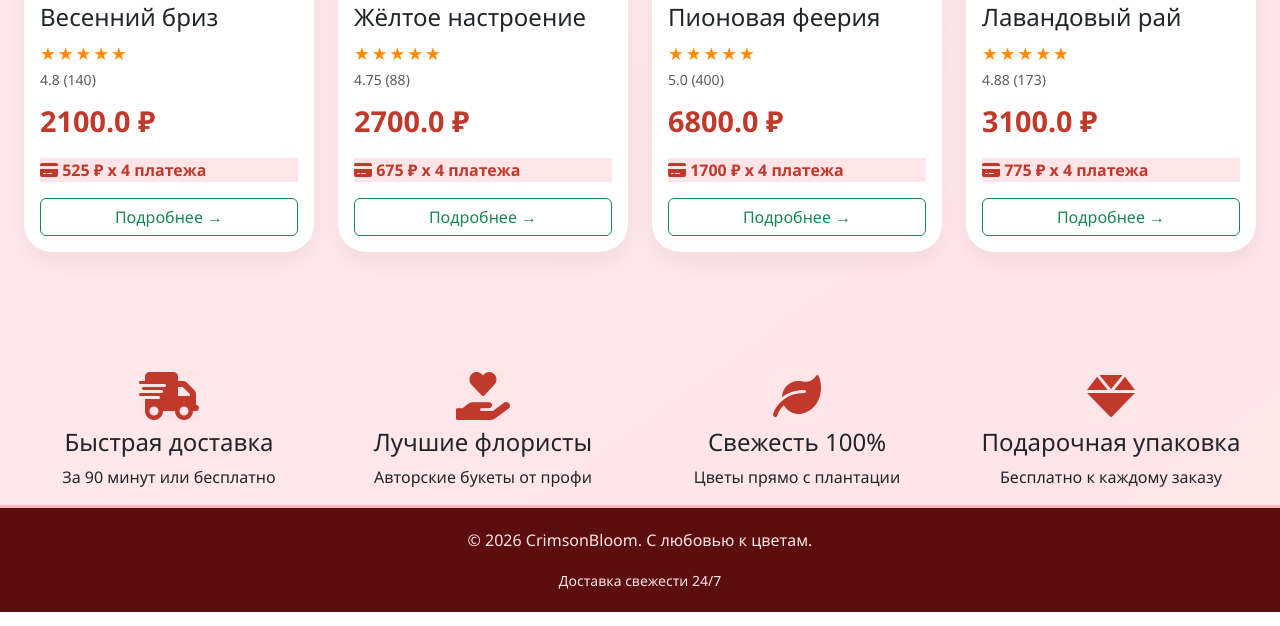
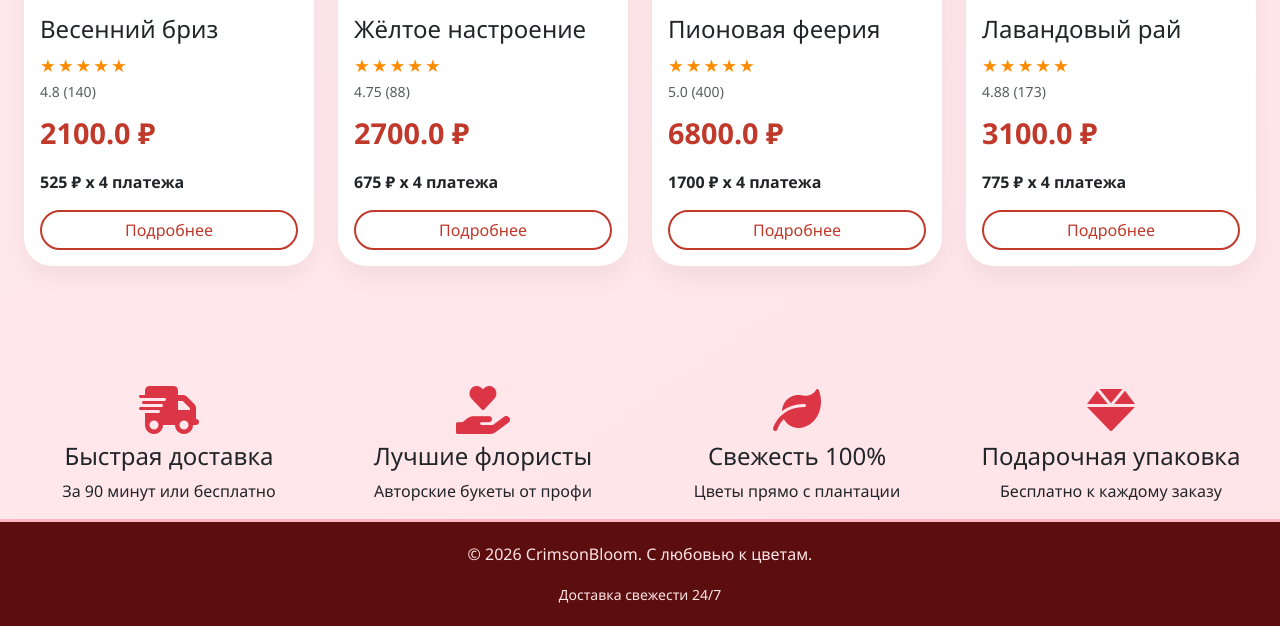
Before and after one commit to sashazhilin777-commits/flowwow-flowers, a Flask app: page / in a window 1280 px wide. Shown: the part 2702-3328 px from the top of the page. Run offline with Flask 3, Linux system fonts and the light colour scheme; data comes from the database, SQL or seed files in the repository.

Commit message:
Update index.html

```diff
--- a/templates/index.html
+++ b/templates/index.html
@@ -1,20 +1,18 @@
 {% extends 'base.html' %}
 {% block content %}
-<!-- Hero-блок с параллаксом -->
-<div class="hero-section text-center py-5 mb-5" style="background: radial-gradient(circle at 10% 30%, #fce8e0, #ffe0f0); border-radius: 64px; padding: 80px 20px;">
-    <h1 class="display-1 fw-bold animate-on-scroll" style="color: #1f5e3a; animation-delay:0s;">Свежие цветы</h1>
-    <p class="lead fs-2 animate-on-scroll" style="animation-delay:0.1s;">с доставкой за 90 минут</p>
-    <a href="/catalog/" class="btn btn-primary btn-big mt-4 animate-on-scroll" style="animation-delay:0.2s;"><i class="fas fa-seedling"></i> Смотреть каталог</a>
+<div class="hero-section text-center py-5 mb-5" style="background: radial-gradient(circle at 10% 30%, #fce8e0, #ffe0f0); border-radius: 64px;">
+    <h1 class="display-1 fw-bold animate-on-scroll" style="color:#b22222;">Свежие цветы</h1>
+    <p class="lead fs-2 animate-on-scroll">с доставкой за 90 минут</p>
+    <a href="/catalog/" class="btn btn-primary btn-lg mt-4 animate-on-scroll">Смотреть каталог</a>
 </div>
 
-<!-- Хиты продаж -->
 {% if hits %}
-<h2 class="text-center mb-4 display-5 fw-bold animate-on-scroll">🔥 Хиты продаж</h2>
+<h2 class="text-center mb-4 display-5 fw-bold">Хиты продаж</h2>
 <div class="row row-cols-1 row-cols-sm-2 row-cols-md-3 row-cols-lg-4 g-4 mb-5">
     {% for product in hits %}
-    <div class="col animate-on-scroll" style="animation-delay:{{ loop.index0 * 0.05 }}s;">
-        <div class="card h-100">
-            <div class="badge-hit">Хит 🔥</div>
+    <div class="col animate-on-scroll">
+        <div class="card h-100 position-relative">
+            <div class="badge-hit">Хит</div>
             <img src="/static/uploads/{{ product.image_filename }}" class="card-img-top" alt="{{ product.name }}">
             <div class="card-body">
                 <h4>{{ product.name }}</h4>
@@ -23,8 +21,8 @@
                 <p class="price mt-2">{{ product.price }} ₽
                     {% if product.old_price %}<span class="old-price">{{ product.old_price }} ₽</span>{% endif %}
                 </p>
-                <p class="text-success fw-bold"><i class="fas fa-credit-card"></i> {{ (product.price / 4)|round|int }} ₽ x 4 платежа</p>
-                <a href="/product/{{ product.id }}" class="btn btn-outline-success w-100">Подробнее →</a>
+                <p class="fw-bold"> {{ (product.price / 4)|round|int }} ₽ x 4 платежа</p>
+                <a href="/product/{{ product.id }}" class="btn btn-outline-danger w-100">Подробнее</a>
             </div>
         </div>
     </div>
@@ -32,11 +30,10 @@
 </div>
 {% endif %}
 
-<!-- Новинки -->
-<h2 class="text-center mb-4 display-5 fw-bold animate-on-scroll">✨ Новинки</h2>
+<h2 class="text-center mb-4 display-5 fw-bold">Новинки</h2>
 <div class="row row-cols-1 row-cols-sm-2 row-cols-md-3 row-cols-lg-4 g-4">
     {% for product in new_products %}
-    <div class="col animate-on-scroll" style="animation-delay:{{ loop.index0 * 0.05 }}s;">
+    <div class="col animate-on-scroll">
         <div class="card h-100">
             <img src="/static/uploads/{{ product.image_filename }}" class="card-img-top">
             <div class="card-body">
@@ -44,33 +41,32 @@
                 <div class="stars">★★★★★</div>
                 <small class="text-muted">{{ product.rating }} ({{ product.rating_count }})</small>
                 <p class="price mt-2">{{ product.price }} ₽</p>
-                <p class="text-success fw-bold"><i class="fas fa-credit-card"></i> {{ (product.price / 4)|round|int }} ₽ x 4 платежа</p>
-                <a href="/product/{{ product.id }}" class="btn btn-outline-success w-100">Подробнее →</a>
+                <p class="fw-bold">{{ (product.price / 4)|round|int }} ₽ x 4 платежа</p>
+                <a href="/product/{{ product.id }}" class="btn btn-outline-danger w-100">Подробнее</a>
             </div>
         </div>
     </div>
     {% endfor %}
 </div>
 
-<!-- Блок преимуществ -->
 <div class="row mt-5 pt-5 text-center g-4">
     <div class="col-md-3 animate-on-scroll">
-        <i class="fas fa-truck-fast fa-3x text-success"></i>
+        <i class="fas fa-truck-fast fa-3x text-danger"></i>
         <h4 class="mt-2">Быстрая доставка</h4>
         <p>За 90 минут или бесплатно</p>
     </div>
     <div class="col-md-3 animate-on-scroll">
-        <i class="fas fa-hand-holding-heart fa-3x text-success"></i>
+        <i class="fas fa-hand-holding-heart fa-3x text-danger"></i>
         <h4 class="mt-2">Лучшие флористы</h4>
         <p>Авторские букеты от профи</p>
     </div>
     <div class="col-md-3 animate-on-scroll">
-        <i class="fas fa-leaf fa-3x text-success"></i>
+        <i class="fas fa-leaf fa-3x text-danger"></i>
         <h4 class="mt-2">Свежесть 100%</h4>
         <p>Цветы прямо с плантации</p>
     </div>
     <div class="col-md-3 animate-on-scroll">
-        <i class="fas fa-gem fa-3x text-success"></i>
+        <i class="fas fa-gem fa-3x text-danger"></i>
         <h4 class="mt-2">Подарочная упаковка</h4>
         <p>Бесплатно к каждому заказу</p>
     </div>
```
